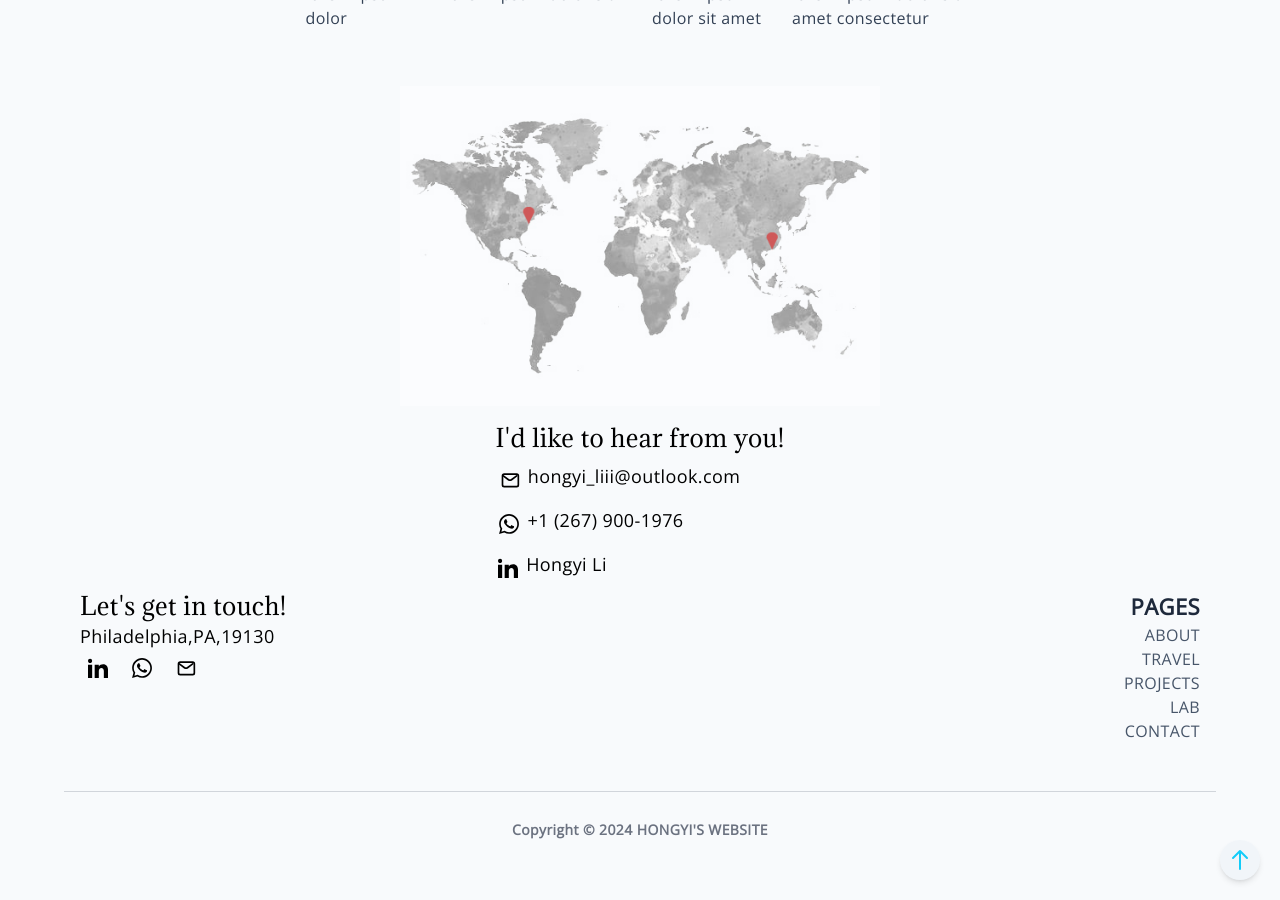
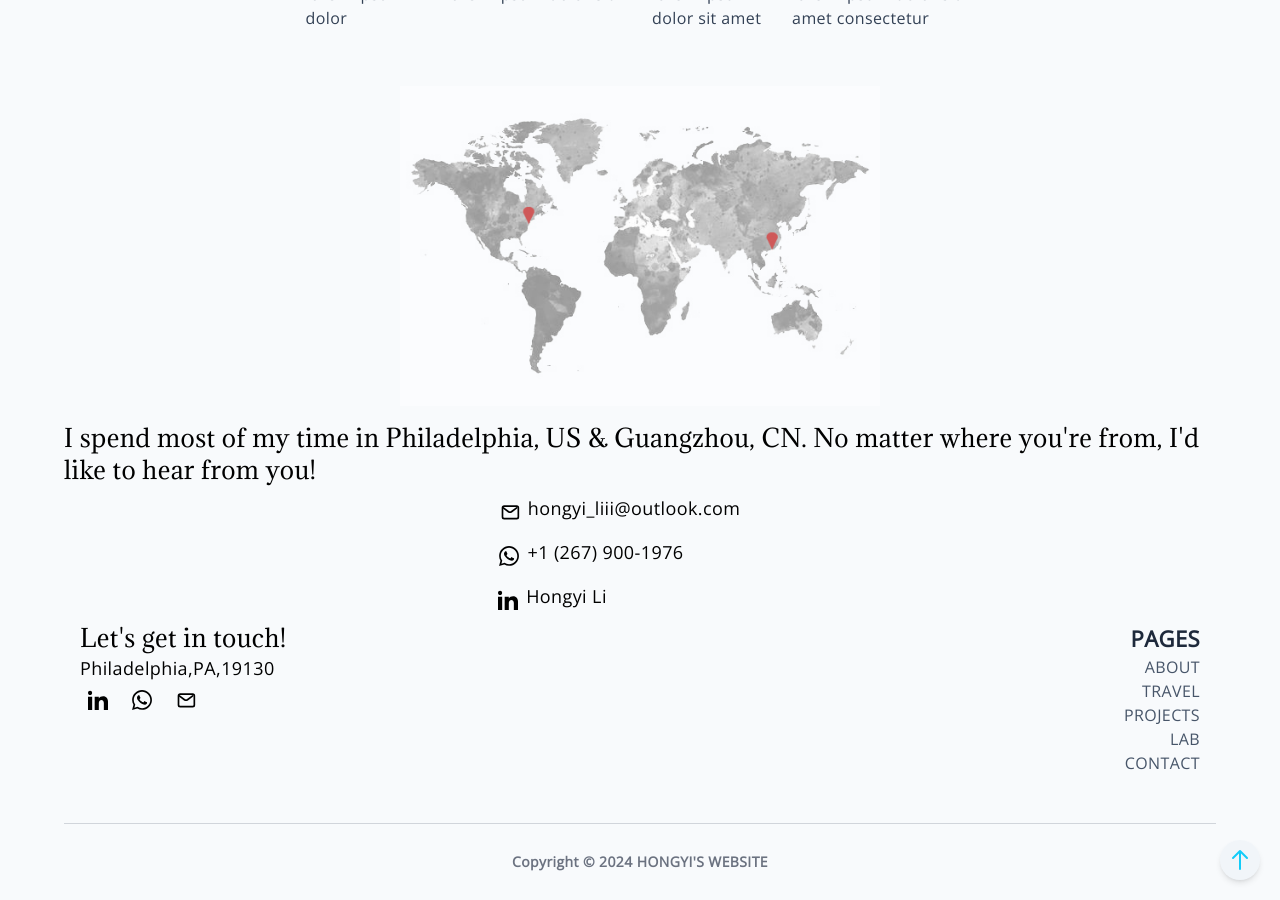
Before and after one commit to hongyili-hl/hongyili-hl.github.io, a Jekyll site: the page built from tags.md, in a window 1280 px wide and 900 px high, scrolled down 4879 px. Built offline with Jekyll 4.4.1, drawn with Linux system fonts in a browser that asks for light colours.

Commit message:
Update contact.html

```diff
--- a/_layouts/contact.html
+++ b/_layouts/contact.html
@@ -14,7 +14,7 @@ layout: base
   <img src="/assets/images/Map.jpg" alt="" class="basis-2/6  w-11/12 md:w-5/12 p-2 md:px-0" oncontextmenu="return false" ondragstart="return false" style="-webkit-touch-callout: none;-webkit-user-select: none;-moz-user-select: none;-ms-user-select: none;user-select: none">
 </div>
 <div class="flex justify-center py-1 md:py-6">
-  <h6 class="text-2xl">{{ site.data[site.lang].footer.title | default: "I'd like to hear from you!" |
+  <h6 class="text-2xl">{{ site.data[site.lang].footer.title | default: "I spend most of my time in Philadelphia, US & Guangzhou, CN. No matter where you're from, I'd like to hear from you!" |
   localize}}</h6>
 </div>
 <div class="flex justify-center py-1 md:py-6" style="margin: 0 48px 0 0">
```
